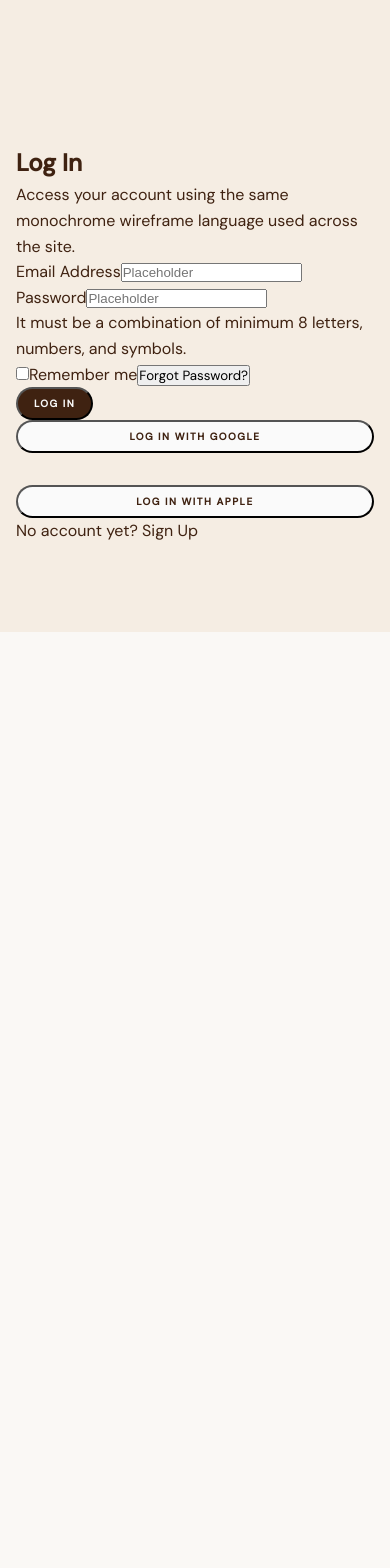
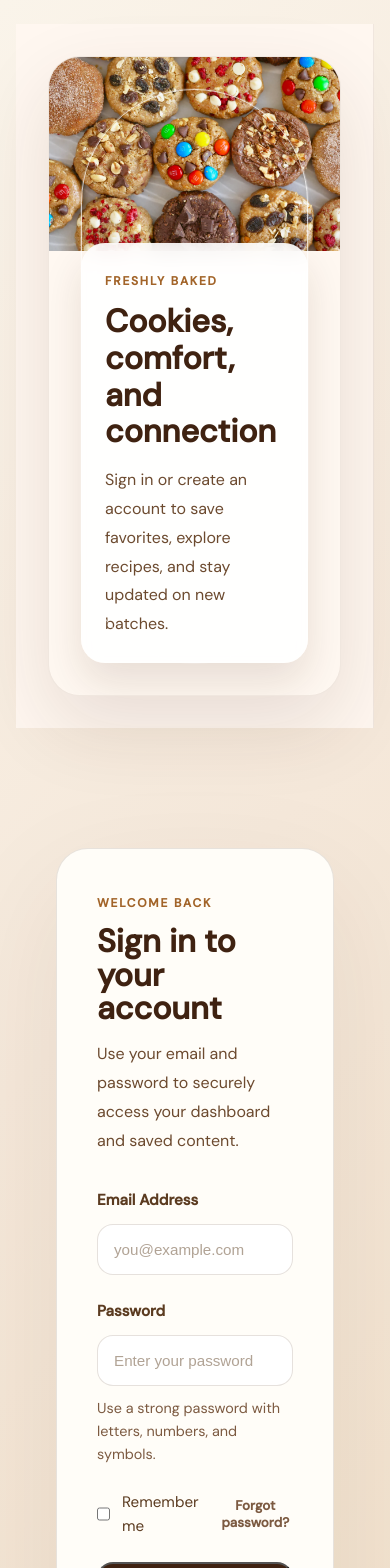
Before and after one commit to yendeoh/reillo_webprog, a React (Vite) app in the folder reillo-client/: page /signin in a window 390 px wide. Shown: the top 1568 px of the page. Before the commit the page ends 844 px from the top, so only its background shows below. Built offline with nearby package versions, Linux system fonts and the light colour scheme.

Commit message:
lab-act4

```diff
--- a/reillo-client/src/Layouts/AuthLayout.jsx
+++ b/reillo-client/src/Layouts/AuthLayout.jsx
@@ -1,20 +1,26 @@
 import { Outlet } from 'react-router-dom';
+import cookies5 from '../assets/cookies5.png';
 
 const AuthLayout = () => {
   return (
-    <section className="min-h-screen bg-zinc-100 text-zinc-900">
+    <section className="auth-layout">
       <div className="grid min-h-screen w-full lg:grid-cols-[1fr_0.95fr]">
-        <div className="flex items-center justify-center border-b-2 border-zinc-300 bg-zinc-200 p-8 sm:p-10 lg:border-b-0 lg:border-r-2 lg:border-zinc-300 lg:p-16">
-          <div className="flex w-full max-w-md items-center justify-center rounded-[2rem] border-2 border-dashed border-zinc-300 bg-zinc-100/60 p-8 sm:p-10">
-            <div className="relative aspect-square w-full max-w-[18rem] border-[10px] border-zinc-50/90">
-              <span className="absolute left-1/2 top-0 h-full w-2 -translate-x-1/2 rotate-45 bg-zinc-50/90" />
-              <span className="absolute left-1/2 top-0 h-full w-2 -translate-x-1/2 -rotate-45 bg-zinc-50/90" />
+        <div className="auth-aside">
+          <div className="auth-aside-card">
+            <img src={cookies5} alt="Fresh cookies" className="auth-aside-image" />
+            <div className="auth-aside-content">
+              <span className="auth-aside-label">Freshly baked</span>
+              <h2 className="auth-aside-heading">Cookies, comfort, and connection</h2>
+              <p className="auth-aside-text">
+                Sign in or create an account to save favorites, explore recipes, and stay updated on new batches.
+              </p>
             </div>
+            <div className="auth-aside-ring" />
           </div>
         </div>
 
-        <main className="flex items-center bg-zinc-50 px-6 py-10 sm:px-10 lg:px-16">
-          <div className="mx-auto w-full max-w-md">
+        <main className="auth-main">
+          <div className="auth-main-inner">
             <Outlet />
           </div>
         </main>
--- a/reillo-client/src/assets/styles/index.css
+++ b/reillo-client/src/assets/styles/index.css
@@ -330,6 +330,311 @@ section {
   background: #e8dcc8;
 }
 
+.auth-layout {
+  min-height: 100vh;
+  background: linear-gradient(135deg, #faf4ea 0%, #f5e8da 45%, #f0dfc8 100%);
+  color: #3f2211;
+}
+
+.auth-aside {
+  display: flex;
+  align-items: center;
+  justify-content: center;
+  padding: 2rem;
+  background: #fff7f0;
+  border-right: 1px solid rgba(63, 34, 17, 0.08);
+}
+
+.auth-aside-card {
+  position: relative;
+  width: min(100%, 28rem);
+  min-height: 40rem;
+  border-radius: 2rem;
+  background: #fff8f1;
+  box-shadow: 0 30px 80px rgba(63, 34, 17, 0.12);
+  overflow: hidden;
+  border: 1px solid rgba(63, 34, 17, 0.08);
+}
+
+.auth-aside-image {
+  width: 100%;
+  height: 100%;
+  object-fit: cover;
+  display: block;
+}
+
+.auth-aside-content {
+  position: absolute;
+  left: 2rem;
+  right: 2rem;
+  bottom: 2rem;
+  padding: 1.5rem;
+  border-radius: 1.5rem;
+  background: rgba(255, 255, 255, 0.88);
+  backdrop-filter: blur(10px);
+  box-shadow: 0 20px 40px rgba(63, 34, 17, 0.12);
+}
+
+.auth-aside-label {
+  display: inline-block;
+  margin-bottom: 0.75rem;
+  font-size: 0.75rem;
+  font-weight: 700;
+  letter-spacing: 0.15em;
+  text-transform: uppercase;
+  color: #a26429;
+}
+
+.auth-aside-heading {
+  margin: 0;
+  font-size: 2rem;
+  font-weight: 700;
+  color: #3f2211;
+  line-height: 1.15;
+}
+
+.auth-aside-text {
+  margin-top: 1rem;
+  color: #6c4a2f;
+  line-height: 1.8;
+}
+
+.auth-aside-ring {
+  position: absolute;
+  inset: 2rem;
+  border: 1px solid rgba(255, 255, 255, 0.7);
+  border-radius: 9999px;
+  box-shadow: 0 0 0 1px rgba(255, 255, 255, 0.18);
+  pointer-events: none;
+}
+
+.auth-main {
+  display: flex;
+  align-items: center;
+  padding: 3rem 1.5rem;
+}
+
+.auth-main-inner {
+  width: min(100%, 43rem);
+  margin: 0 auto;
+}
+
+.auth-page {
+  min-height: 100vh;
+  display: flex;
+  align-items: center;
+  justify-content: center;
+  padding: 2rem 1rem;
+}
+
+.auth-page-inner {
+  width: min(100%, 42rem);
+}
+
+.auth-card {
+  border-radius: 2rem;
+  padding: 2.5rem;
+  background: #fffdf8;
+  border: 1px solid rgba(63, 34, 17, 0.12);
+  box-shadow: 0 40px 120px rgba(63, 34, 17, 0.08);
+}
+
+.auth-header {
+  margin-bottom: 2rem;
+}
+
+.auth-label {
+  display: inline-block;
+  margin-bottom: 0.75rem;
+  font-size: 0.75rem;
+  font-weight: 700;
+  letter-spacing: 0.15em;
+  text-transform: uppercase;
+  color: #a26429;
+}
+
+.auth-heading {
+  margin: 0;
+  font-size: clamp(2rem, 4vw, 3rem);
+  line-height: 1.05;
+  font-weight: 700;
+  color: #3f2211;
+}
+
+.auth-text {
+  margin-top: 0.9rem;
+  color: #6c4a2f;
+  line-height: 1.8;
+}
+
+.auth-form {
+  display: grid;
+  gap: 1.5rem;
+}
+
+.auth-row {
+  display: grid;
+  gap: 1rem;
+}
+
+.auth-group label {
+  display: block;
+  margin-bottom: 0.75rem;
+  color: #5b3b20;
+  font-size: 0.95rem;
+  font-weight: 600;
+}
+
+.auth-input {
+  width: 100%;
+  border-radius: 1rem;
+  border: 1px solid rgba(99, 72, 44, 0.16);
+  background: #fff;
+  color: #3f2211;
+  padding: 1rem 1rem;
+  font-size: 0.95rem;
+  outline: none;
+  transition: border-color 0.2s ease, background-color 0.2s ease;
+}
+
+.auth-input::placeholder {
+  color: rgba(99, 72, 44, 0.5);
+}
+
+.auth-input:focus {
+  background: #fffaf2;
+  border-color: rgba(162, 100, 41, 0.45);
+}
+
+.auth-caption {
+  margin-top: 0.65rem;
+  color: #7c5a41;
+  font-size: 0.9rem;
+  line-height: 1.6;
+}
+
+.auth-compact-row {
+  grid-template-columns: 1.2fr auto;
+  align-items: center;
+}
+
+.auth-checkbox-label {
+  display: inline-flex;
+  align-items: center;
+  gap: 0.75rem;
+  color: #5b3b20;
+  font-size: 0.95rem;
+}
+
+.auth-checkbox {
+  width: 1rem;
+  height: 1rem;
+  border-radius: 0.35rem;
+  border: 1px solid rgba(99, 72, 44, 0.4);
+  accent-color: #d97706;
+}
+
+.auth-forgot-button {
+  background: transparent;
+  border: none;
+  color: #7c5a41;
+  font-weight: 700;
+  cursor: pointer;
+  transition: color 0.2s ease;
+}
+
+.auth-forgot-button:hover {
+  color: #a16428;
+}
+
+.auth-actions {
+  display: grid;
+  gap: 1rem;
+}
+
+.auth-actions-two {
+  display: grid;
+  gap: 1rem;
+}
+
+.auth-action-btn {
+  width: 100%;
+  border-radius: 1rem;
+  padding: 1rem 1.15rem;
+  font-size: 0.92rem;
+  font-weight: 700;
+  letter-spacing: 0.12em;
+  text-transform: uppercase;
+}
+
+.auth-social-btn {
+  background: #f0e6d8;
+  color: #3f2211;
+  border: 1px solid rgba(99, 72, 44, 0.15);
+}
+
+.auth-social-btn:hover {
+  background: #e8dcc8;
+}
+
+.auth-bottom {
+  margin-top: 1.85rem;
+  padding-top: 1.5rem;
+  border-top: 1px solid rgba(99, 72, 44, 0.12);
+  color: #5b3b20;
+  text-align: center;
+}
+
+.auth-link {
+  color: #3f2211;
+  font-weight: 700;
+  text-decoration: none;
+  transition: color 0.2s ease;
+}
+
+.auth-link:hover {
+  color: #a16428;
+}
+
+.navbar-auth {
+  display: flex;
+  gap: 0.75rem;
+  align-items: center;
+}
+
+.navbar-auth-link {
+  display: inline-flex;
+  align-items: center;
+  justify-content: center;
+  padding: 0.75rem 1rem;
+  border-radius: 9999px;
+  font-size: 0.75rem;
+  font-weight: 700;
+  letter-spacing: 0.12em;
+  text-transform: uppercase;
+  transition: background 0.2s ease, color 0.2s ease;
+}
+
+.navbar-auth-signin {
+  background: #faf8f5;
+  color: #3f2211;
+}
+
+.navbar-auth-signup {
+  background: #d6b68f;
+  color: #3f2211;
+  border: 1px solid rgba(63, 34, 17, 0.12);
+}
+
+.navbar-auth-signin:hover {
+  background: #f0e6d8;
+}
+
+.navbar-auth-signup:hover {
+  background: #c9a070;
+}
+
+
 /* Hero Placeholder */
 .hero-placeholder {
   border-radius: 1.75rem;
--- a/reillo-client/src/pages/AuthPages/SignInPage.jsx
+++ b/reillo-client/src/pages/AuthPages/SignInPage.jsx
@@ -1,80 +1,83 @@
 import { Link } from 'react-router-dom';
-import Button from '../../components/Button';
+import Button from '../../components/button';
 
-const inputClasses =
-  'mt-2 w-full rounded-xl border border-zinc-300 bg-zinc-100 px-4 py-3 text-sm text-zinc-900 outline-none transition placeholder:text-zinc-400 focus:border-zinc-900 focus:bg-zinc-50';
-
-const actionButtonClassName = 'w-full rounded-xl py-3 text-[11px] tracking-[0.2em]';
+const inputClasses = 'auth-input';
+const actionButtonClassName = 'auth-action-btn';
 
 const SignInPage = () => {
   return (
-    <>
-      <h1 className="text-3xl font-bold tracking-tight text-zinc-900 sm:text-4xl">Log In</h1>
-      <p className="mt-3 text-sm leading-6 text-zinc-600">
-        Access your account using the same monochrome wireframe language used across the site.
+    <div className="auth-page">
+      <div className="auth-page-inner">
+        <div className="auth-card">
+          <div className="auth-header">
+            <span className="auth-label">Welcome back</span>
+            <h1 className="auth-heading">Sign in to your account</h1>
+            <p className="auth-text">
+              Use your email and password to securely access your dashboard and saved content.
             </p>
+          </div>
 
-      <form className="mt-8 space-y-5">
-        <div>
-          <label htmlFor="signin-email" className="text-sm font-medium text-zinc-700">
-            Email Address
-          </label>
+          <form className="auth-form">
+            <div className="auth-group">
+              <label htmlFor="signin-email">Email Address</label>
               <input
                 id="signin-email"
                 type="email"
-            placeholder="Placeholder"
+                placeholder="you@example.com"
                 autoComplete="email"
                 className={inputClasses}
               />
             </div>
 
-        <div>
-          <label htmlFor="signin-password" className="text-sm font-medium text-zinc-700">
-            Password
-          </label>
+            <div className="auth-group">
+              <label htmlFor="signin-password">Password</label>
               <input
                 id="signin-password"
                 type="password"
-            placeholder="Placeholder"
+                placeholder="Enter your password"
                 autoComplete="current-password"
                 className={inputClasses}
               />
-          <p className="mt-2 text-xs leading-5 text-zinc-500">
-            It must be a combination of minimum 8 letters, numbers, and symbols.
+              <p className="auth-caption">
+                Use a strong password with letters, numbers, and symbols.
               </p>
             </div>
 
-        <div className="flex items-center justify-between gap-4 text-sm">
-          <label className="flex items-center gap-2 text-zinc-600">
-            <input type="checkbox" className="h-4 w-4 rounded border-zinc-300 accent-zinc-900" />
-            <span>Remember me</span>
+            <div className="auth-row auth-compact-row">
+              <label className="auth-checkbox-label">
+                <input type="checkbox" className="auth-checkbox" />
+                Remember me
               </label>
-          <button type="button" className="font-medium text-zinc-700 transition hover:text-zinc-900">
-            Forgot Password?
+              <button type="button" className="auth-forgot-button">
+                Forgot password?
               </button>
             </div>
 
+            <div className="auth-actions">
               <Button type="submit" variant="primary" className={actionButtonClassName}>
-          LOG IN
+                Log In
               </Button>
 
-        <div className="grid gap-3 pt-2 sm:grid-cols-2">
-          <Button type="button" variant="secondary" className={actionButtonClassName}>
-            LOG IN WITH GOOGLE
+              <div className="auth-actions-two">
+                <Button type="button" variant="secondary" className={`${actionButtonClassName} auth-social-btn`}>
+                  Log in with Google
                 </Button>
-          <Button type="button" variant="secondary" className={actionButtonClassName}>
-            LOG IN WITH APPLE
+                <Button type="button" variant="secondary" className={`${actionButtonClassName} auth-social-btn`}>
+                  Log in with Apple
                 </Button>
+              </div>
             </div>
           </form>
 
-      <div className="mt-8 border-t border-zinc-200 pt-6 text-sm text-zinc-600">
+          <div className="auth-bottom">
             No account yet?{' '}
-        <Link to="/auth/signup" className="font-semibold text-zinc-900 transition hover:text-zinc-600">
-          Sign Up
+            <Link to="/signup" className="auth-link">
+              Create one here
             </Link>
           </div>
-    </>
+        </div>
+      </div>
+    </div>
   );
 };
 
--- a/reillo-client/src/pages/AuthPages/SignupPage.jsx
+++ b/reillo-client/src/pages/AuthPages/SignupPage.jsx
@@ -1,97 +1,96 @@
 import { Link } from 'react-router-dom';
-import Button from '../../components/Button';
+import Button from '../../components/button';
 
-const inputClasses =
-  'mt-2 w-full rounded-xl border border-zinc-300 bg-zinc-100 px-4 py-3 text-sm text-zinc-900 outline-none transition placeholder:text-zinc-400 focus:border-zinc-900 focus:bg-zinc-50';
-
-const actionButtonClassName = 'w-full rounded-xl py-3 text-[11px] tracking-[0.2em]';
+const inputClasses = 'auth-input';
+const actionButtonClassName = 'auth-action-btn';
 
 const SignUpPage = () => {
   return (
-    <>
-      <h1 className="text-3xl font-bold tracking-tight text-zinc-900 sm:text-4xl">Sign Up</h1>
-      <p className="mt-3 text-sm leading-6 text-zinc-600">
-        Create your account with the same monochrome layout pattern and shared button treatment.
+    <div className="auth-page">
+      <div className="auth-page-inner">
+        <div className="auth-card">
+          <div className="auth-header">
+            <span className="auth-label">Create account</span>
+            <h1 className="auth-heading">Join the community</h1>
+            <p className="auth-text">
+              Start your account with a fast, secure sign-up flow and access your saved content instantly.
             </p>
+          </div>
 
-      <form className="mt-8 space-y-5">
-        <div className="grid gap-5 sm:grid-cols-2">
-          <div>
-            <label htmlFor="first-name" className="text-sm font-medium text-zinc-700">
-              First Name
-            </label>
+          <form className="auth-form">
+            <div className="auth-row">
+              <div className="auth-group">
+                <label htmlFor="first-name">First Name</label>
                 <input
                   id="first-name"
                   type="text"
-              placeholder="Placeholder"
+                  placeholder="First name"
                   autoComplete="given-name"
                   className={inputClasses}
                 />
               </div>
-          <div>
-            <label htmlFor="last-name" className="text-sm font-medium text-zinc-700">
-              Last Name
-            </label>
+              <div className="auth-group">
+                <label htmlFor="last-name">Last Name</label>
                 <input
                   id="last-name"
                   type="text"
-              placeholder="Placeholder"
+                  placeholder="Last name"
                   autoComplete="family-name"
                   className={inputClasses}
                 />
               </div>
             </div>
 
-        <div>
-          <label htmlFor="signup-email" className="text-sm font-medium text-zinc-700">
-            Email
-          </label>
+            <div className="auth-group">
+              <label htmlFor="signup-email">Email</label>
               <input
                 id="signup-email"
                 type="email"
-            placeholder="Placeholder"
+                placeholder="you@example.com"
                 autoComplete="email"
                 className={inputClasses}
               />
             </div>
 
-        <div>
-          <label htmlFor="signup-password" className="text-sm font-medium text-zinc-700">
-            Password
-          </label>
+            <div className="auth-group">
+              <label htmlFor="signup-password">Password</label>
               <input
                 id="signup-password"
                 type="password"
-            placeholder="Placeholder"
+                placeholder="Create a secure password"
                 autoComplete="new-password"
                 className={inputClasses}
               />
-          <p className="mt-2 text-xs leading-5 text-zinc-500">
-            Use a secure password with letters, numbers, and symbols.
+              <p className="auth-caption">
+                8+ characters, including letters, numbers, and symbols.
               </p>
             </div>
 
+            <div className="auth-actions">
               <Button type="submit" variant="primary" className={actionButtonClassName}>
-          CREATE ACCOUNT
+                Create Account
               </Button>
 
-        <div className="grid gap-3 pt-2 sm:grid-cols-2">
-          <Button type="button" variant="secondary" className={actionButtonClassName}>
-            SIGN UP WITH GOOGLE
+              <div className="auth-actions-two">
+                <Button type="button" variant="secondary" className={`${actionButtonClassName} auth-social-btn`}>
+                  Sign up with Google
                 </Button>
-          <Button type="button" variant="secondary" className={actionButtonClassName}>
-            SIGN UP WITH APPLE
+                <Button type="button" variant="secondary" className={`${actionButtonClassName} auth-social-btn`}>
+                  Sign up with Apple
                 </Button>
+              </div>
             </div>
           </form>
 
-      <div className="mt-8 border-t border-zinc-200 pt-6 text-sm text-zinc-600">
+          <div className="auth-bottom">
             Already have an account?{' '}
-        <Link to="/auth/signin" className="font-semibold text-zinc-900 transition hover:text-zinc-600">
+            <Link to="/signin" className="auth-link">
               Log In
             </Link>
           </div>
-    </>
+        </div>
+      </div>
+    </div>
   );
 };
 
```
Also changed, not shown: reillo-client/src/components/NavBar.jsx (+8 -0 lines). Lines whose indentation alone changed are shown as unchanged.
